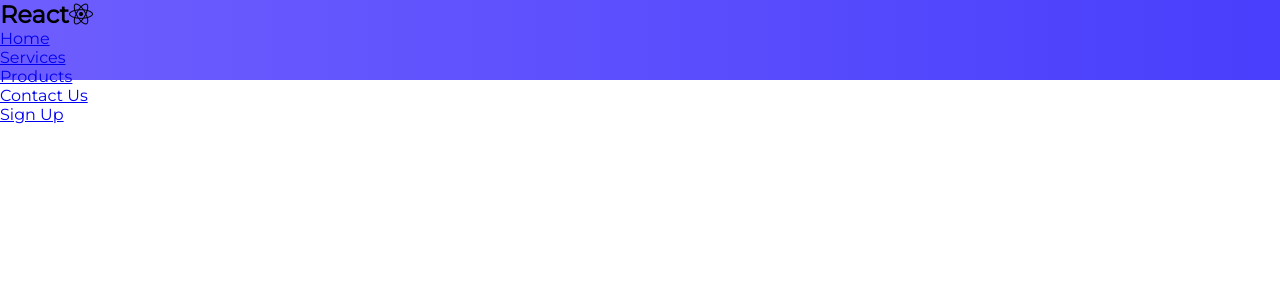
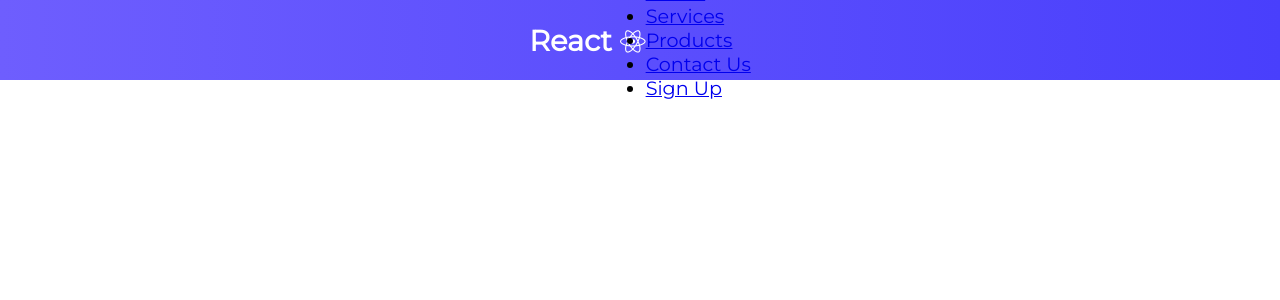
Before and after one commit to traviscult/ReactNavBar, a React (Create React App) app: page / in a window 1280 px wide. Shown: the top 300 px of the page. Built offline with nearby package versions, Linux system fonts and the light colour scheme.

Commit message:
added css to navbar js component

```diff
--- a/src/components/Navbar/Navbar.css
+++ b/src/components/Navbar/Navbar.css
@@ -5,4 +5,19 @@
     rgba(73, 63, 252, 1) 100%
   );
   height: 80px;
+  display: flex;
+  justify-content: center;
+  align-items: center;
+  font-size: 1.2rem;
 }
+
+.navbar-logo {
+  color: #fff;
+  justify-self: 20px;
+  cursor: pointer;
+}
+
+.fa-react {
+  margin-left: 0.5rem;
+  font-size: 1.6rem;
+}
```
